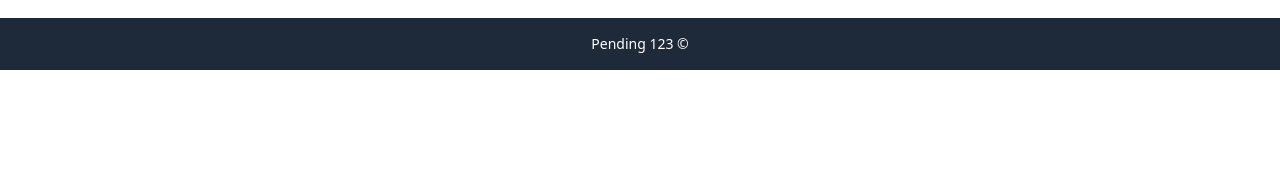
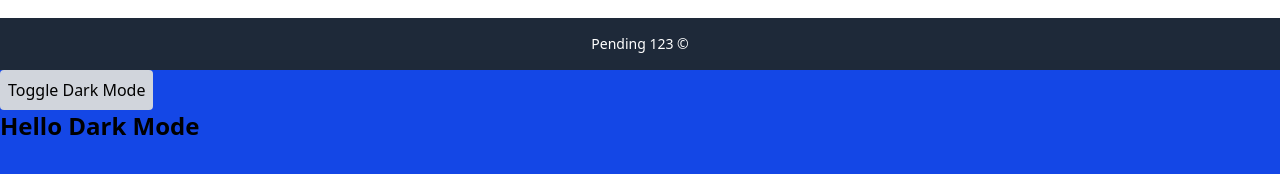
Before and after one commit to pending123/kudos-board, a React (Vite) app in the folder client/: page / in a window 1280 px wide. Shown: the part 588-762 px from the top of the page. Built offline with nearby package versions, Linux system fonts and the light colour scheme; no server answers.

Commit message:
Nonsesne

```diff
--- a/client/index.html
+++ b/client/index.html
@@ -1,13 +1,14 @@
-<!doctype html>
+<!DOCTYPE html>
 <html lang="en">
   <head>
     <meta charset="UTF-8" />
     <meta name="viewport" content="width=device-width, initial-scale=1.0" />
     <title>Kudos Board</title>
     <link rel="icon" type="image/png" href="./src/favicon.ico" />
+    <link href="./index.css" rel="stylesheet" />
   </head>
   <body>
-    <div id="root"></div>
+    <div  id="root"></div>
     <script type="module" src="/src/main.jsx"></script>
   </body>
 </html>
--- a/client/src/components/app/App.jsx
+++ b/client/src/components/app/App.jsx
@@ -2,36 +2,32 @@ import { useState, useEffect } from "react";
 import axios from "axios";
 import { BrowserRouter, Routes, Route } from "react-router-dom";
 import Home from "../../pages/home";
-import BoardPage from "../BoardPage/BoardPage"
+import BoardPage from "../BoardPage/BoardPage";
 import NoMatch from "../../pages/noMatch";
 import Header from "../header";
 import Footer from "../footer";
 import SubNavbar from "../subNavbar";
+import TestComponent from "./tester";
 
 function App() {
   const [activeCategory, setActiveCategory] = useState("All");
   const [searchInputValue, setSearchInputValue] = useState("");
-  const [submittedSearch, setSubmittedSearch] =useState("")
+  const [submittedSearch, setSubmittedSearch] = useState("");
   const [boards, setBoards] = useState({});
   const [isModalOpen, setIsModalOpen] = useState(false);
 
   const handleOnSearchInputChange = (event) => {
     setSearchInputValue(event.target.value);
-
   };
 
-
   const handleClearSearch = () => {
-    setSearchInputValue("")
-    setSubmittedSearch("")
+    setSearchInputValue("");
+    setSubmittedSearch("");
   };
 
-  const handleSearchSubmit =(searchInputValue) => {
-    setSubmittedSearch(searchInputValue)
-  }
-
-
-
+  const handleSearchSubmit = (searchInputValue) => {
+    setSubmittedSearch(searchInputValue);
+  };
 
   return (
     <div className="App">
@@ -64,6 +60,7 @@ function App() {
         </Routes>
       </BrowserRouter>
       <Footer />
+      <TestComponent />
     </div>
   );
 }
--- /dev/null
+++ b/client/src/components/app/tester.jsx
@@ -0,0 +1,11 @@
+import DarkModeToggle from "../../pages/darkModeToggle";
+
+function TestComponent() {
+  return (
+    <div className="min-h-screen bg-blue-700 text-black dark:bg-gray-900 dark:text-white transition-colors duration-300">
+      <DarkModeToggle />
+      <h1 className="text-2xl font-bold">Hello Dark Mode</h1>
+    </div>
+  );
+}
+export default TestComponent;
--- a/client/src/index.css
+++ b/client/src/index.css
@@ -1 +1,6 @@
 @import "tailwindcss";
+/* @tailwind base;
+@tailwind components;
+@tailwind utilities; */
+
+@custom-variant dark (&:where(.dark, .dark *));
--- /dev/null
+++ b/client/src/pages/darkModeToggle.jsx
@@ -0,0 +1,19 @@
+// DarkModeToggle.jsx
+import { useEffect, useState } from 'react';
+
+export default function DarkModeToggle() {
+  const [isDark, setIsDark] = useState(() =>
+    localStorage.getItem('theme') === 'dark'
+  );
+
+  useEffect(() => {
+    document.documentElement.classList.toggle('dark', isDark);
+    localStorage.setItem('theme', isDark ? 'dark' : 'light');
+  }, [isDark]);
+
+  return (
+    <button onClick={() => setIsDark(!isDark)} className="p-2 bg-gray-300 dark:bg-gray-700 rounded">
+      Toggle {isDark ? 'Light' : 'Dark'} Mode
+    </button>
+  );
+}
--- a/client/src/pages/home.jsx
+++ b/client/src/pages/home.jsx
@@ -42,10 +42,11 @@ export default function Home({
             console.log("Error fetching boards:", err);
         }
     };
-
     useEffect(() => {
         fetchBoards();
     }, [setBoards, activeCategory, submittedSearch]);
+
+
 
     return (
         <>
--- /dev/null
+++ b/client/tailwind.config.js
@@ -0,0 +1,11 @@
+// tailwind.config.js
+
+/** @type {import('tailwindcss').Config} */
+export default {
+  darkMode: "selector",
+  content: ["./index.html", "./src/**/*.{js,ts,jsx,tsx}"],
+  theme: {
+    extend: {},
+  },
+  plugins: [],
+};
```
Also changed, not shown: 1 other file (tests, documents, lock files or other folders).
